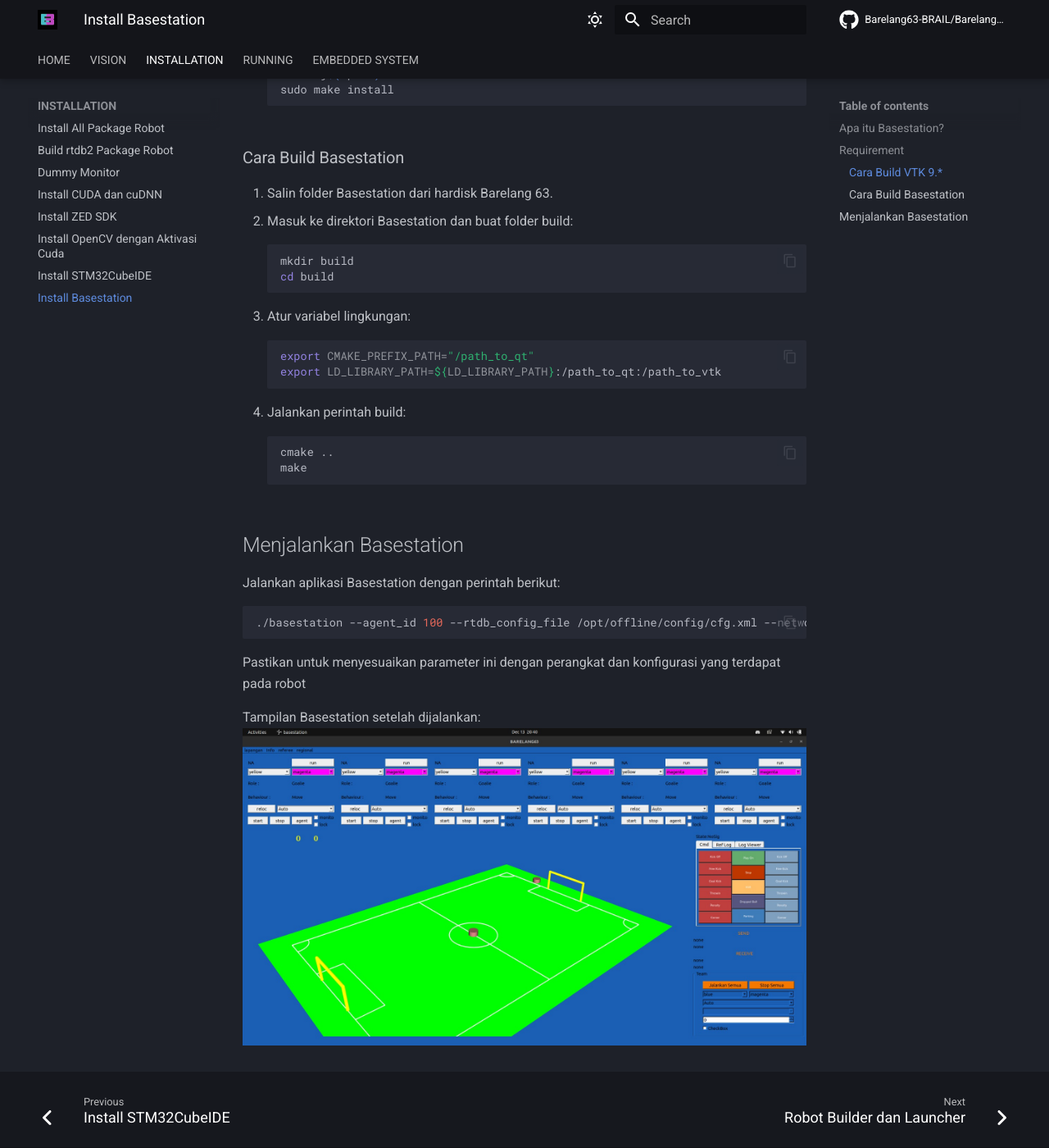
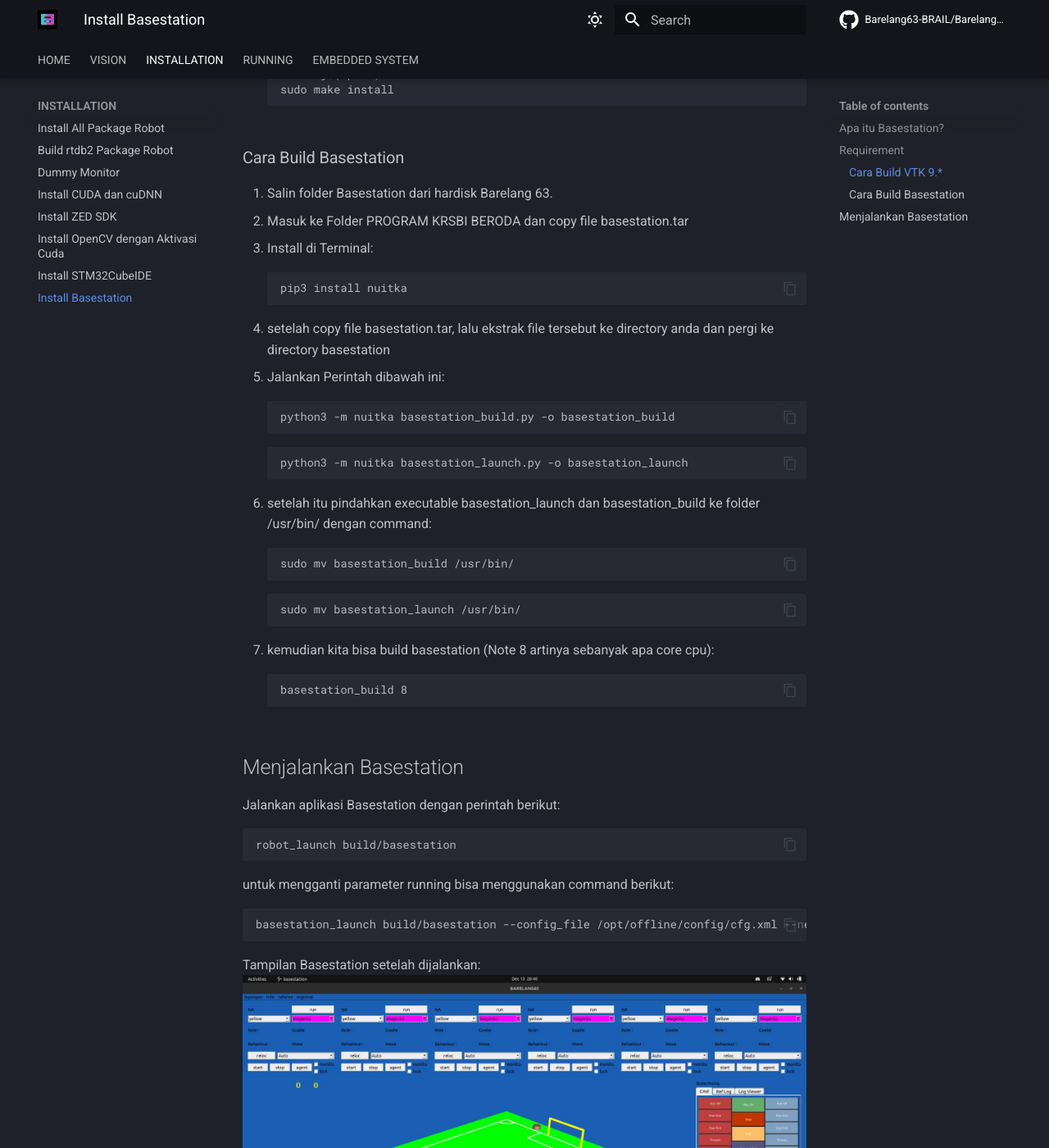
Before and after one commit to Barelang63-BRAIL/Barelang63-Dokumentasi, an MkDocs documentation site: the page built from docs/INSTALL/install_Basestation.md, in a window 1280 px wide and 1400 px high, scrolled down 729 px. Shown: the whole window at 82% size. Built offline with MkDocs 1.6.1 and Material for MkDocs 9.7.7, drawn with Linux system fonts in a browser that asks for light colours; comment, search, counter and statistics services are not loaded.

Commit message:
Modify Basestation Build MD

````diff
--- a/docs/INSTALL/install_Basestation.md
+++ b/docs/INSTALL/install_Basestation.md
@@ -24,28 +24,40 @@ Ada beberapa library yang diperlukan untuk membuat Basestation:
 
 ### Cara Build Basestation
 1. Salin folder Basestation dari hardisk Barelang 63.
-2. Masuk ke direktori Basestation dan buat folder build:
-   ```sh
-   mkdir build
-   cd build
-   ```
-3. Atur variabel lingkungan:
-   ```sh
-   export CMAKE_PREFIX_PATH="/path_to_qt"
-   export LD_LIBRARY_PATH=${LD_LIBRARY_PATH}:/path_to_qt:/path_to_vtk
-   ```
-4. Jalankan perintah build:
-   ```sh
-   cmake ..
-   make
-   ```
+2. Masuk ke Folder PROGRAM KRSBI BERODA dan copy file basestation.tar
+3. Install di Terminal:
+```
+pip3 install nuitka
+```
+4. setelah copy file basestation.tar, lalu ekstrak file tersebut ke directory anda dan pergi ke directory basestation
+5. Jalankan Perintah dibawah ini:
+```
+python3 -m nuitka basestation_build.py -o basestation_build
+```
+```
+python3 -m nuitka basestation_launch.py -o basestation_launch
+```
+6. setelah itu pindahkan executable basestation_launch dan basestation_build ke folder /usr/bin/ dengan command:
+```
+sudo mv basestation_build /usr/bin/
+```
+```
+sudo mv basestation_launch /usr/bin/
+```
+7. kemudian kita bisa build basestation (Note 8 artinya sebanyak apa core cpu):
+```
+basestation_build 8
+```
 
 ## Menjalankan Basestation
 Jalankan aplikasi Basestation dengan perintah berikut:
 ```sh
-./basestation --agent_id 100 --rtdb_config_file /opt/offline/config/cfg.xml --network_name agent1
+robot_launch build/basestation
 ```
-Pastikan untuk menyesuaikan parameter ini dengan perangkat dan konfigurasi yang terdapat pada robot
+untuk mengganti parameter running bisa menggunakan command berikut:
+```
+basestation_launch build/basestation --config_file /opt/offline/config/cfg.xml --network_name agent2 --id 50
+```
 
 Tampilan Basestation setelah dijalankan:
 ![Basestation UI](../images/basestation_folder/basestation.jpeg)
--- a/mkdocs.yml
+++ b/mkdocs.yml
@@ -88,6 +88,7 @@ nav:
       - Install Basestation: INSTALL/install_Basestation.md
   - RUNNING:
       - Robot Builder dan Launcher: RUNNING/builder_and_launcher.md
+      - Running Basestation Robot: RUNNING/run_basestation.md
   - EMBEDDED SYSTEM:
       - Cara Debug STM32 : EMBEDDED/debug_stm.md
       - Koneksi ST-LINK : EMBEDDED/ST-LINK.md
````
Also changed, not shown: docs/RUNNING/run_basestation.md (added, +111 -0 lines).
